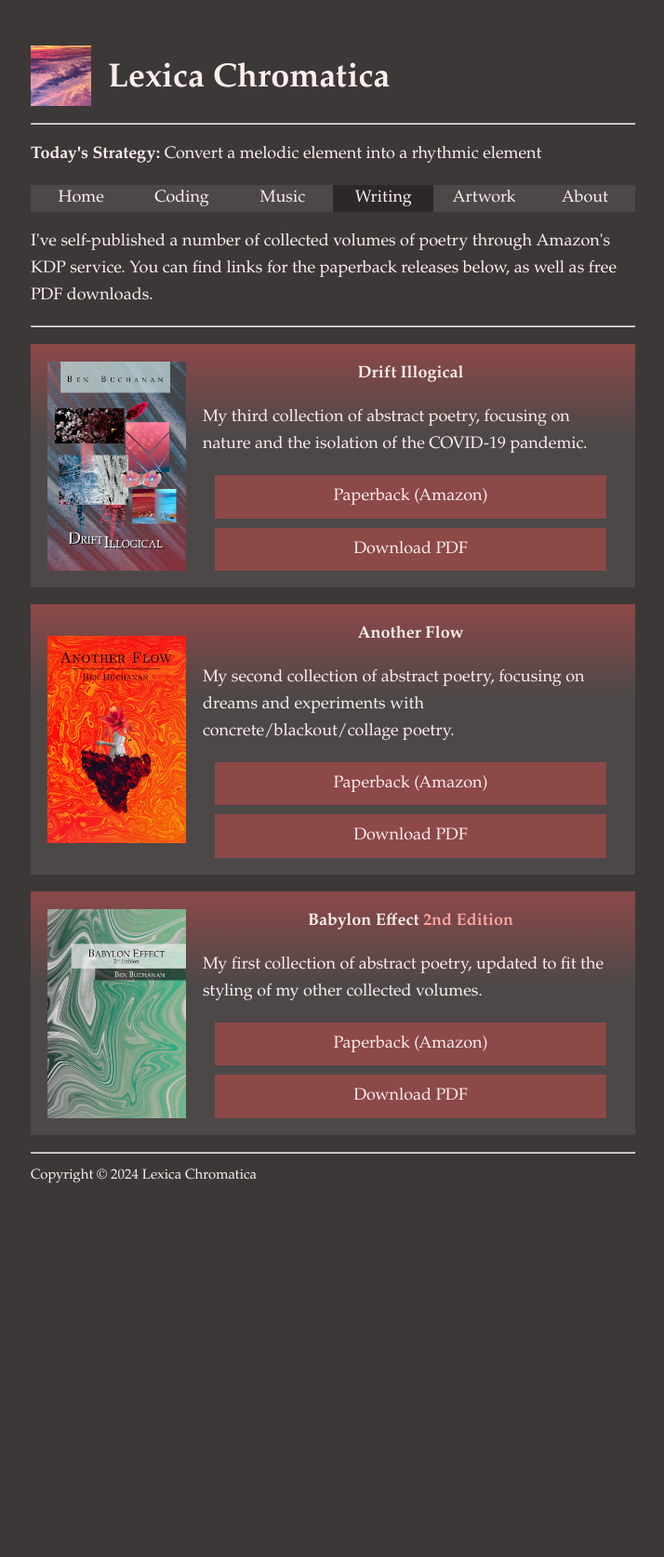
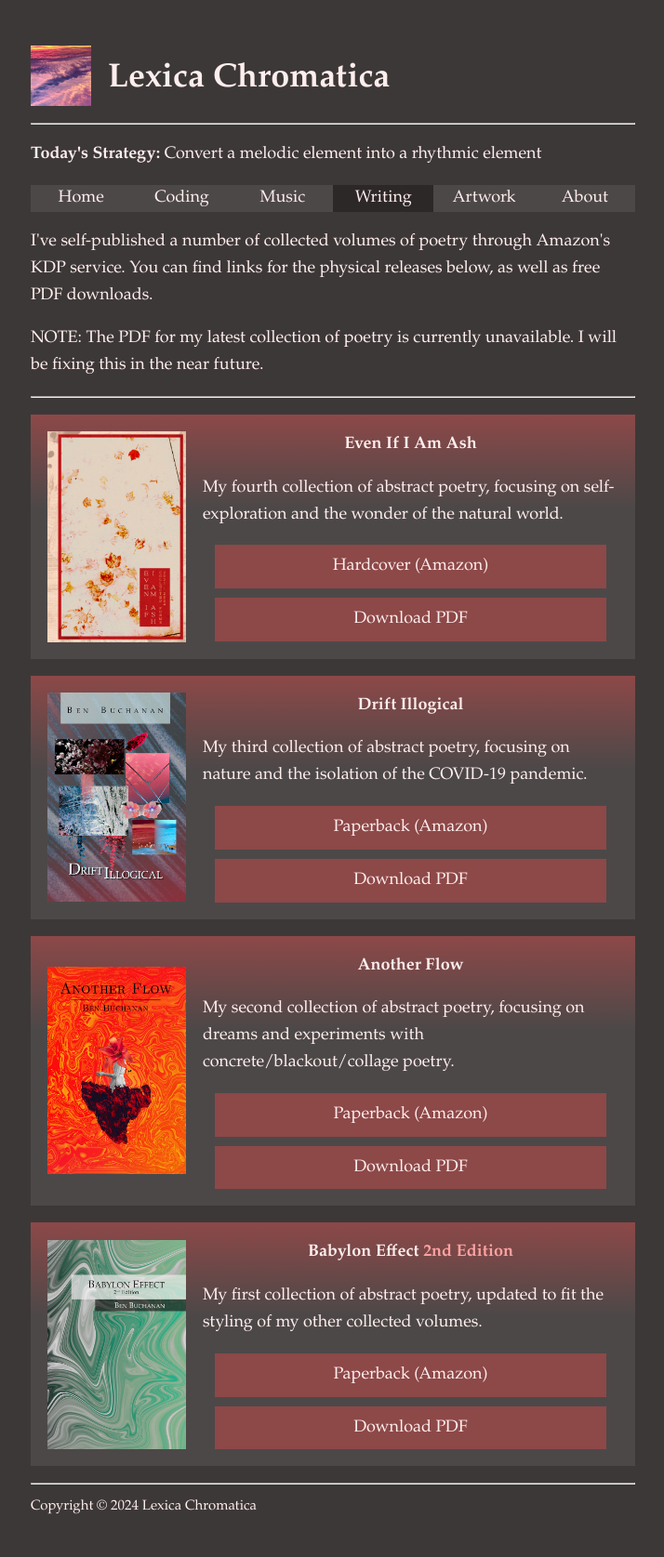
Before and after one commit to Nynergy/Nynergy.github.io, a Jekyll site: the page built from writing/poetry/index.html, in a window 1280 px wide. Shown: the whole page at 93% size, without its empty margins (282-996 px from the left). Built offline with Jekyll 4.4.1, drawn with Linux system fonts in a browser that asks for light colours; before the commit the page ends 1319 px from its top, so only the background shows below that; some of the changed lines change nothing that is shown.

Commit message:
Refactored published poetry page

```diff
--- a/_data/published_books.yml
+++ b/_data/published_books.yml
@@ -1,55 +1,36 @@
-# Babylon Effect 2nd Edition
-- title: Babylon Effect <small>2nd Edition</small>
-  year: 2021
-  image: babylon
-  blurbs:
-    - >
-      <strong>Babylon Effect</strong> (originally published in 2019) was my
-      first collection of original poetry. The pieces tend to be abstract,
-      expressionistic, and littered with imagery and emotions inspired by
-      nature and various dreams I was having at the time.
-    - >
-      The second edition (published in 2021) features updated styling to
-      compliment the design of other collections, as well as added content --
-      including pieces never published in my other collections.
-  amazon: https://www.amazon.com/Babylon-Effect-2nd-Ben-Buchanan/dp/B09HR6QBF8/
-  download: /assets/writing/Babylon Effect 2nd Edition.pdf
+Poetry:
+  # Even If I Am Ash
+  - title: Even If I Am Ash
+    blurb: >
+      My fourth collection of abstract poetry, focusing on self-exploration and
+      the wonder of the natural world.
+    link: https://www.amazon.com/Even-If-I-Am-Ash/dp/B0D3WJWDZB/
+    type: Hardcover
+    source: Amazon
 
-# Another Flow
-- title: Another Flow
-  year: 2020
-  image: flow
-  blurbs:
-    - >
-      <strong>Another Flow</strong> was my second volume of original poetry.
-      The pieces in this collection are similarly abstract to those in
-      <strong>Babylon Effect</strong>, but I also tried to experiment with a
-      more concrete style. Many poems are physically shaped and typeset on the
-      page in a particular way, in order to evoke some kind of imagery in the
-      reader.
-    - >
-      This volume also features an extensive set of appendices, including some
-      collaborative work between myself and Ashley Markowicz,
-      deconstructed/blackout poetry, and collage poetry.
-  amazon: https://amazon.com/Another-Flow-Ben-Buchanan/dp/B089M2HZ9S/
-  download: /assets/writing/Another Flow.pdf
+  # Drift Illogical
+  - title: Drift Illogical
+    blurb: >
+      My third collection of abstract poetry, focusing on nature and the
+      isolation of the COVID-19 pandemic.
+    link: https://www.amazon.com/Drift-Illogical-Ben-Buchanan/dp/B092PG42QL/
+    type: Paperback
+    source: Amazon
 
-# Drift Illogical
-- title: Drift Illogical
-  year: 2021
-  image: drift
-  blurbs:
-    - >
-      <strong>Drift Illogical</strong> was my third collection of original
-      poetry, and serves as a capstone to my initial "trilogy" of volumes. It
-      was released during the COVID-19 pandemic, and serves as a sort of view
-      into my headspace during the first year or so of that time.
-    - >
-      The pieces are arranged in such a way as to put across the idea of
-      "aimless time", or the feeling of time slipping by, elastic-like. Days
-      going by in a haze of isolation. I cling to landscapes and other natural
-      imagery, in order to offset the solitude of the pandemic, and as a
-      result, this collection feels like my most introspective, emotionally
-      resonant one to date.
-  amazon: https://www.amazon.com/Drift-Illogical-Ben-Buchanan/dp/B092PG42QL/
-  download: /assets/writing/Drift Illogical.pdf
+  # Another Flow
+  - title: Another Flow
+    blurb: >
+      My second collection of abstract poetry, focusing on dreams and
+      experiments with concrete/blackout/collage poetry.
+    link: https://amazon.com/Another-Flow-Ben-Buchanan/dp/B089M2HZ9S/
+    type: Paperback
+    source: Amazon
+
+  # Babylon Effect 2nd Edition
+  - title: Babylon Effect <span class="edition">2nd Edition</span>
+    blurb: >
+      My first collection of abstract poetry, updated to fit the styling of my
+      other collected volumes.
+    link: https://www.amazon.com/Babylon-Effect-2nd-Ben-Buchanan/dp/B09HR6QBF8/
+    type: Paperback
+    source: Amazon
--- a/writing/poetry/index.html
+++ b/writing/poetry/index.html
@@ -6,61 +6,35 @@ meta: Original poetry by Ben Buchanan.
 
 <p>
 I've self-published a number of collected volumes of poetry through Amazon's
-KDP service. You can find links for the paperback releases below, as well as
+KDP service. You can find links for the physical releases below, as well as
 free PDF downloads.
+</p>
+
+<p>
+NOTE: The PDF for my latest collection of poetry is currently unavailable. I
+will be fixing this in the near future.
 </p>
 
 <hr>
 
+{% for book in site.data.published_books["Poetry"] %}
+{% assign image = book.title | strip_html | slugify: ascii %}
+{% assign pdf = book.title | strip_html %}
 <div class="writing-summary">
-    <img src="/assets/writing/DICover.jpg"></img>
+    <img src="/assets/writing/{{image}}-cover.jpg"></img>
     <div class="writing-summary__content">
-        <strong>Drift Illogical</strong>
+        <strong>{{book.title}}</strong>
         <p>
-        My third collection of abstract poetry, focusing on nature and the
-        isolation of the COVID-19 pandemic.
+        {{book.blurb}}
         </p>
-        <a href="https://amazon.com/Drift-Illogical-Ben-Buchanan/dp/B092PG42QL/">
-            Paperback (Amazon)
+        <a href="{{book.link}}">
+            {{book.type}} ({{book.source}})
         </a>
-        <a href="/assets/writing/Drift Illogical.pdf">
+        <a href="/assets/writing/{{pdf}}.pdf">
             Download PDF
         </a>
     </div>
 </div>
-
-<div class="writing-summary">
-    <img src="/assets/writing/AFCover.jpg"></img>
-    <div class="writing-summary__content">
-        <strong>Another Flow</strong>
-        <p>
-        My second collection of abstract poetry, focusing on dreams and
-        experiments with concrete/blackout/collage poetry.
-        </p>
-        <a href="https://amazon.com/Another-Flow-Ben-Buchanan/dp/B089M2HZ9S/">
-            Paperback (Amazon)
-        </a>
-        <a href="/assets/writing/Another Flow.pdf">
-            Download PDF
-        </a>
-    </div>
-</div>
-
-<div class="writing-summary">
-    <img src="/assets/writing/BE2ECover.jpg"></img>
-    <div class="writing-summary__content">
-        <strong>Babylon Effect <span class="edition">2nd Edition</span></strong>
-        <p>
-        My first collection of abstract poetry, updated to fit the styling of
-        my other collected volumes.
-        </p>
-        <a href="https://amazon.com/Babylon-Effect-2nd-Ben-Buchanan/dp/B09HR6QBF8/">
-            Paperback (Amazon)
-        </a>
-        <a href="/assets/writing/Babylon Effect 2nd Edition.pdf">
-            Download PDF
-        </a>
-    </div>
-</div>
+{% endfor %}
 
 <hr>
```
Also changed, not shown: assets/writing/another-flow-cover.jpg (renamed from assets/writing/AFCover.jpg), assets/writing/babylon-effect-2nd-edition-cover.jpg (renamed from assets/writing/BE2ECover.jpg), assets/writing/drift-illogical-cover.jpg (renamed from assets/writing/DICover.jpg), assets/writing/even-if-i-am-ash-cover.jpg (added).
